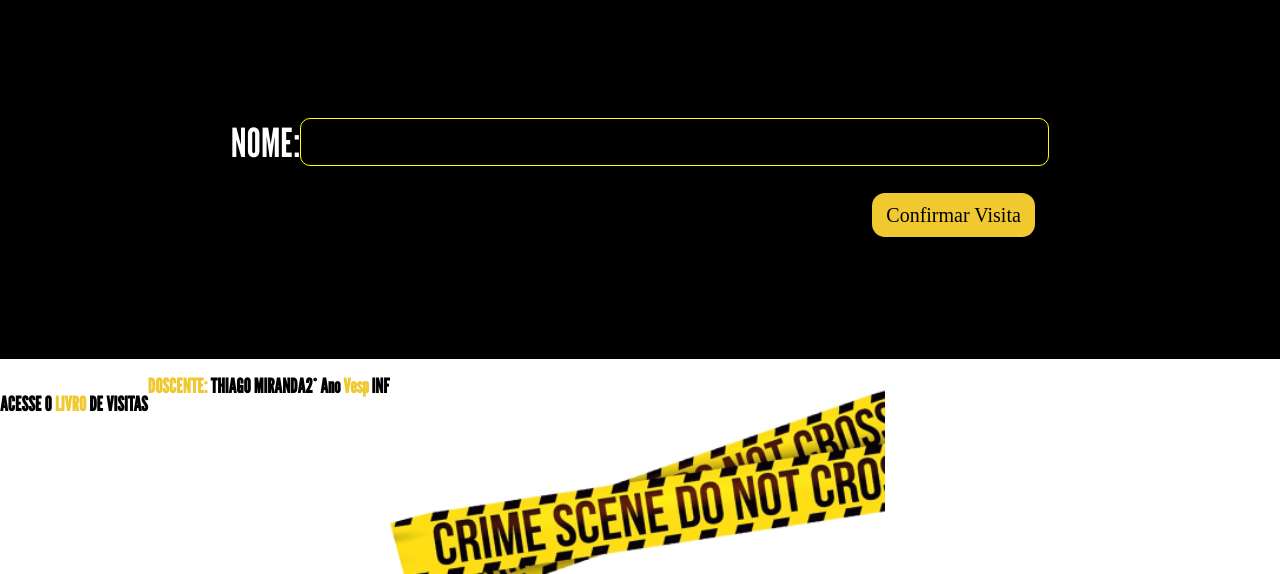
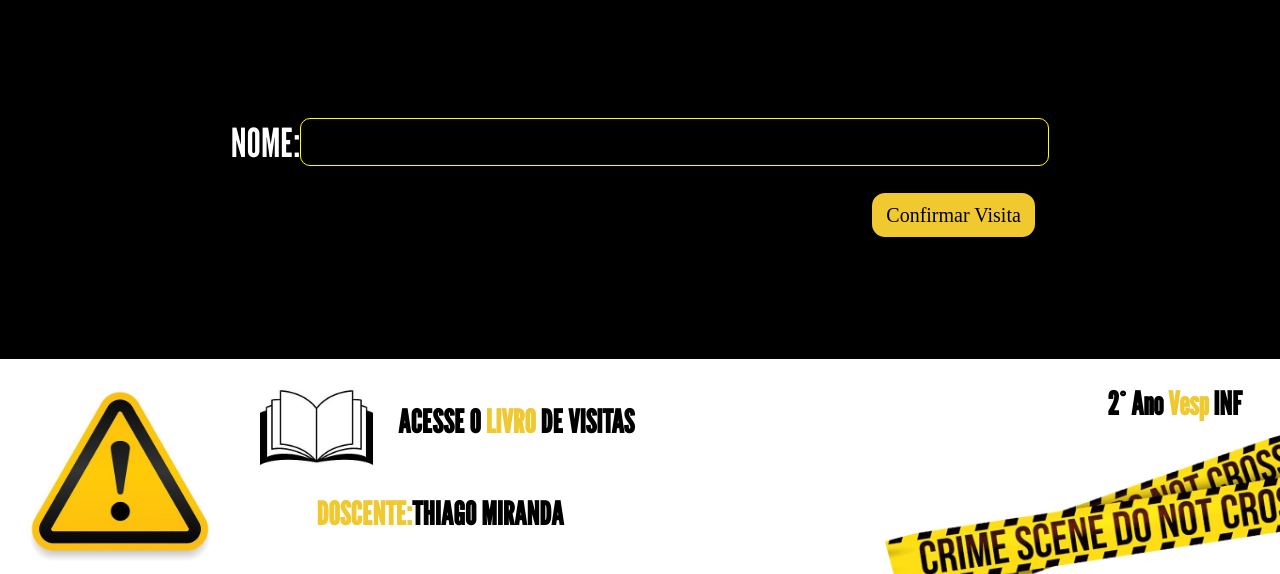
Before and after one commit to Janijanilevs/Projeto-Web-SECITEC, a PHP site: page / in a window 1280 px wide. Shown: the part 226-800 px from the top of the page. Run offline with PHP 8.4, Linux system fonts and the light colour scheme; some web fonts are replaced.

Commit message:
Pagina Inicial Completa

```diff
--- a/aula006/app/view/inicial.php
+++ b/aula006/app/view/inicial.php
@@ -45,11 +45,18 @@
             </form>
         </main>
         <footer>
-            <div>
-                <img href="imagens/placa.jpg">
-                <a href="/PROJETO-WEB-SECITEC/aula006/app/view/mostra.php"><img src=""><h2>ACESSE O <b>LIVRO</b> DE VISITAS</h2></a>
-                <h3> <b>DOSCENTE:</b> THIAGO MIRANDA</h3>
-                <h3> 2° Ano <b>Vesp</b> INF</h3>
+            <div class="roda-1">
+                <img src="imagens/f1.jpeg">
+                <div>
+                    <div class="link">
+                        <img src="imagens/livro.jpeg">
+                        <a href="/PROJETO-WEB-SECITEC/aula006/app/view/mostra.php"><img src=""><h2 class="info-roda">ACESSE O <b>LIVRO</b> DE VISITAS</h2></a>
+                    </div>
+                    <h3 class="info-roda"> <b>DOSCENTE:</b> THIAGO MIRANDA</h3>
+                </div>
+            </div>
+            <div class="roda-2">
+                <h3 class="info-roda"> 2° Ano <b>Vesp</b> INF</h3>
                 <img src="imagens/faixa-removebg-preview 1.png">
             </div>
         </footer>
--- a/aula006/estilo.css
+++ b/aula006/estilo.css
@@ -70,13 +70,21 @@ form button{
     background-color: #F0C82F;
     color:black;
     border-radius: 15px;
-    border: black solid 2px;
+    border: rgb(0, 0, 0) solid 2px;
     font-size: 2.5vh;
     width: 13vw;
     height: 6vh;
     margin-top: 15px;
     margin-left: 70%;
+    transition: 0.5s;
 }
+form button:hover{
+    background-color: rgb(31, 30, 30);
+    color: #F0C82F;
+    cursor: pointer;
+}
+
+
 footer{
     background-color: white;
     width: 100%;
@@ -84,17 +92,46 @@ footer{
     bottom: 0;
     position: absolute;
     display: flex;
+    align-items: center;
+    overflow: hidden;
 }
-footer h3, footer h2{
+.info-roda{
     font-family: 'League Gothic';
-    font-size: 20px;
+    font-size: 4vh;
 }
-footer div{
+.roda-1{
+    height: 90%;
+    width: 60%;
     display: flex;
-    flex-direction: row;
-    justify-content: flex-start;
-    text-align: right;
 }
+.roda-1 div h3{
+    display: flex;
+    justify-content: center;
+    align-items: center;
+    margin-top: 5%;
+}
+.link{
+    display: flex;
+    height: 50%;
+    width: 50vh;
+    justify-content: space-around;
+}
+
+.roda-2{
+    height: 90%;
+    width: 40%;
+    display: flex;
+    flex-direction: column;
+    align-items: end;
+}
+.roda-2 h3{
+    margin-right: 3vw;
+}
+.roda-2 img{
+    max-height: 20vh;
+    object-fit: cover;
+}
+
 a{
     color: black;
     text-decoration: none;
@@ -102,6 +139,7 @@ a{
 a h2 b{
     color: #F0C82F;
 }
+
 body .danger{
     max-width: 100%;
     display: flex;
```
Also changed, not shown: aula006/imagens/f1.jpeg (added), aula006/imagens/livro.jpeg (added).
